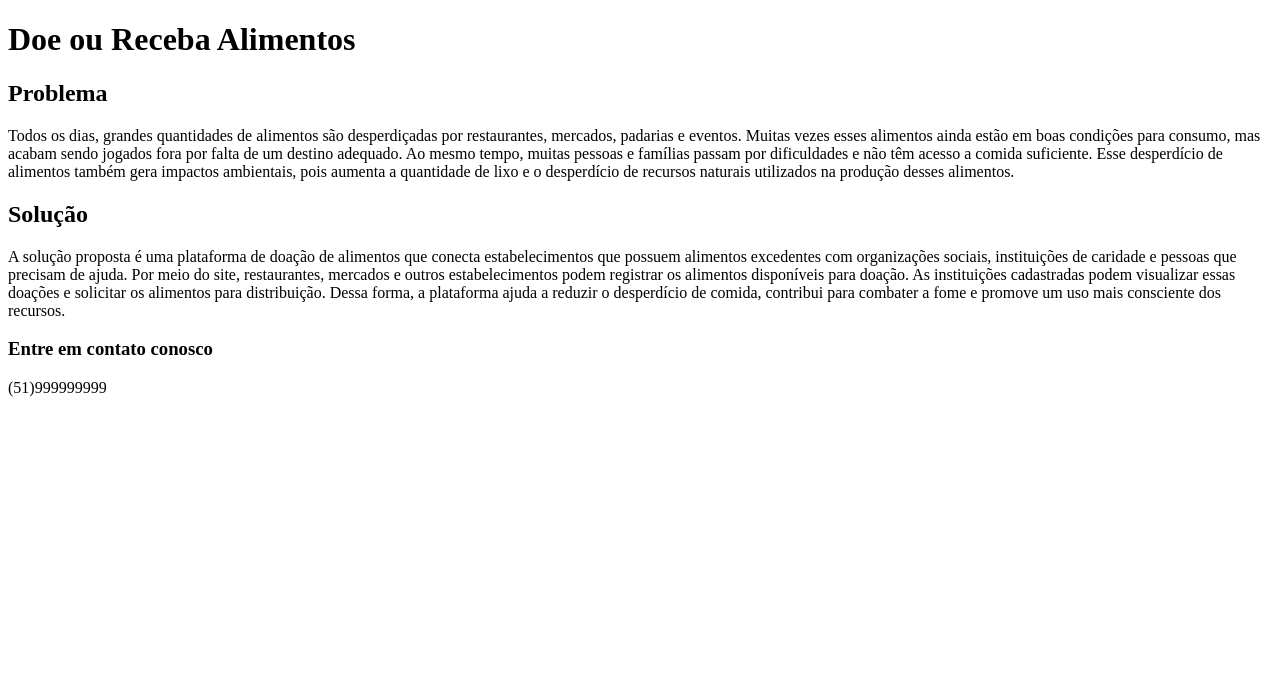
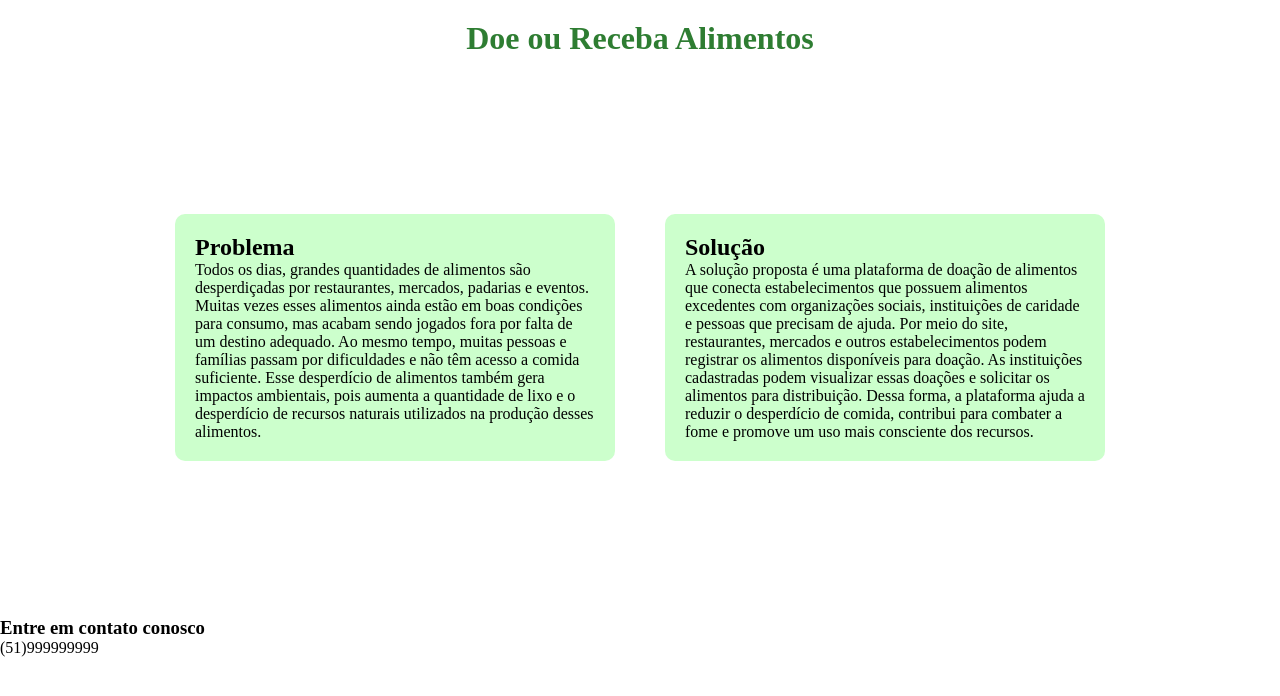
Before and after one commit to ArthurR731/landing-page-arthur-rocha, a plain HTML site: page landing page/index.html in a window 1280 px wide. Drawn offline with Linux system fonts and the light colour scheme.

Commit message:
style: css básico

```diff
--- a/index.html
+++ b/landing page/index.html
@@ -7,18 +7,27 @@
     <title>Doação</title>
 </head>
 <body>
+
 <header>
     <h1>Doe ou Receba Alimentos</h1>
 </header>
+
 <main>
+    <div class="container">
+        <div class="bloco p">
             <h2>Problema</h2>
             <p>Todos os dias, grandes quantidades de alimentos são desperdiçadas por restaurantes, mercados, padarias e eventos. Muitas vezes esses alimentos ainda estão em boas condições para consumo, mas acabam sendo jogados fora por falta de um destino adequado. Ao mesmo tempo, muitas pessoas e famílias passam por dificuldades e não têm acesso a comida suficiente. Esse desperdício de alimentos também gera impactos ambientais, pois aumenta a quantidade de lixo e o desperdício de recursos naturais utilizados na produção desses alimentos.</p>
+        </div>
+        <div class="bloco s">
             <h2>Solução</h2>
             <p>A solução proposta é uma plataforma de doação de alimentos que conecta estabelecimentos que possuem alimentos excedentes com organizações sociais, instituições de caridade e pessoas que precisam de ajuda. Por meio do site, restaurantes, mercados e outros estabelecimentos podem registrar os alimentos disponíveis para doação. As instituições cadastradas podem visualizar essas doações e solicitar os alimentos para distribuição. Dessa forma, a plataforma ajuda a reduzir o desperdício de comida, contribui para combater a fome e promove um uso mais consciente dos recursos.</p>
+        </div>
+    </div>
 </main>
 <footer>
     <h3>Entre em contato conosco</h3>
     <p>(51)999999999</p>
 </footer>
+
 </body>
 </html>
--- /dev/null
+++ b/landing page/style.css
@@ -0,0 +1,38 @@
+*{
+    margin: 0;
+    padding: 0;
+}
+
+header{
+    display: flex;
+    justify-content: center;
+    text-align: center;
+    color: #2E7D32;
+    margin-top: 20px;
+}
+.container{
+    display: flex;
+    justify-content: center;
+    gap: 50px;
+}
+.bloco{
+    width: 400px;
+    padding: 20px;
+    border-radius: 10px;
+    background-color: rgb(189, 186, 186);
+}
+.p{
+    background-color: #ccffcc;
+    color: rgb(0, 0, 0);
+}
+.s{
+    background-color: #ccffcc;
+    color: black;
+}
+
+main{
+    display: flex;
+    justify-content: center;
+    align-items: center;
+    height: 70vh;
+}
```
Also changed, not shown: style.css (deleted), 2 other files. Lines whose indentation alone changed are shown as unchanged.
